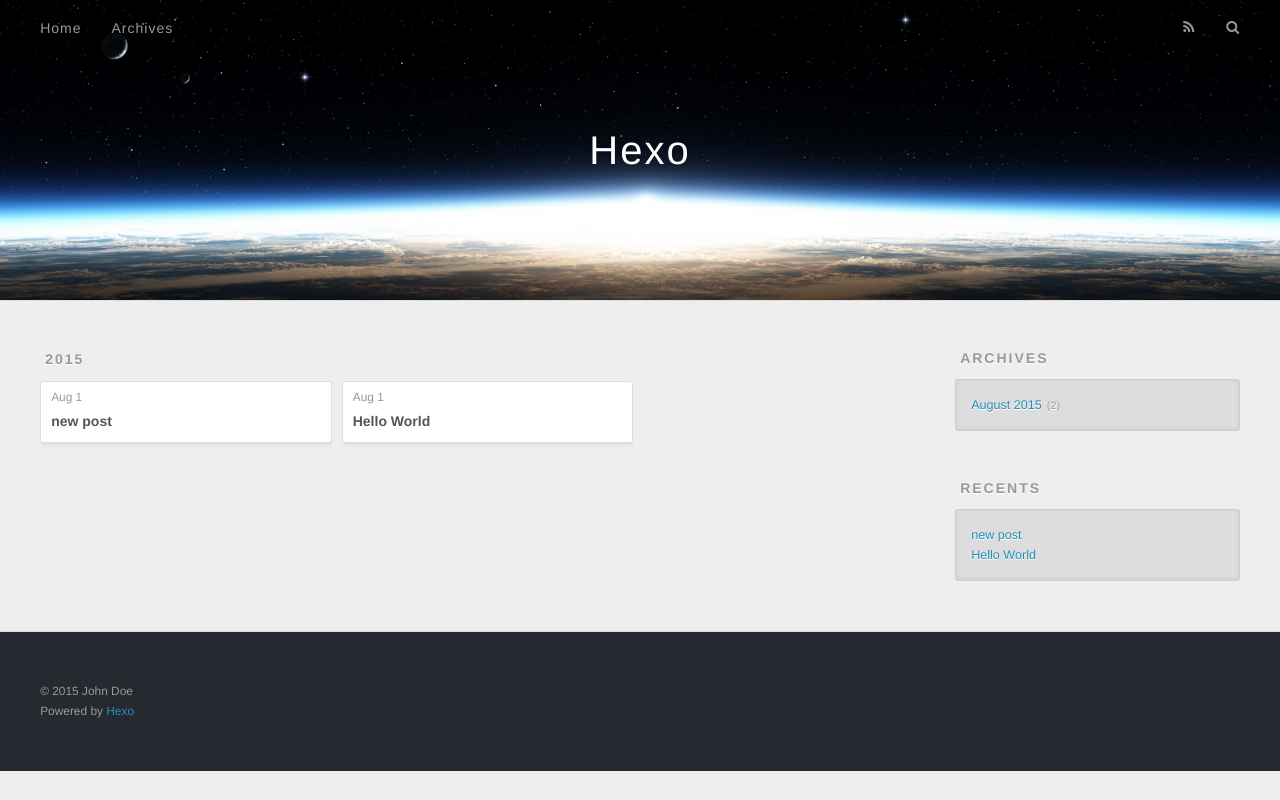
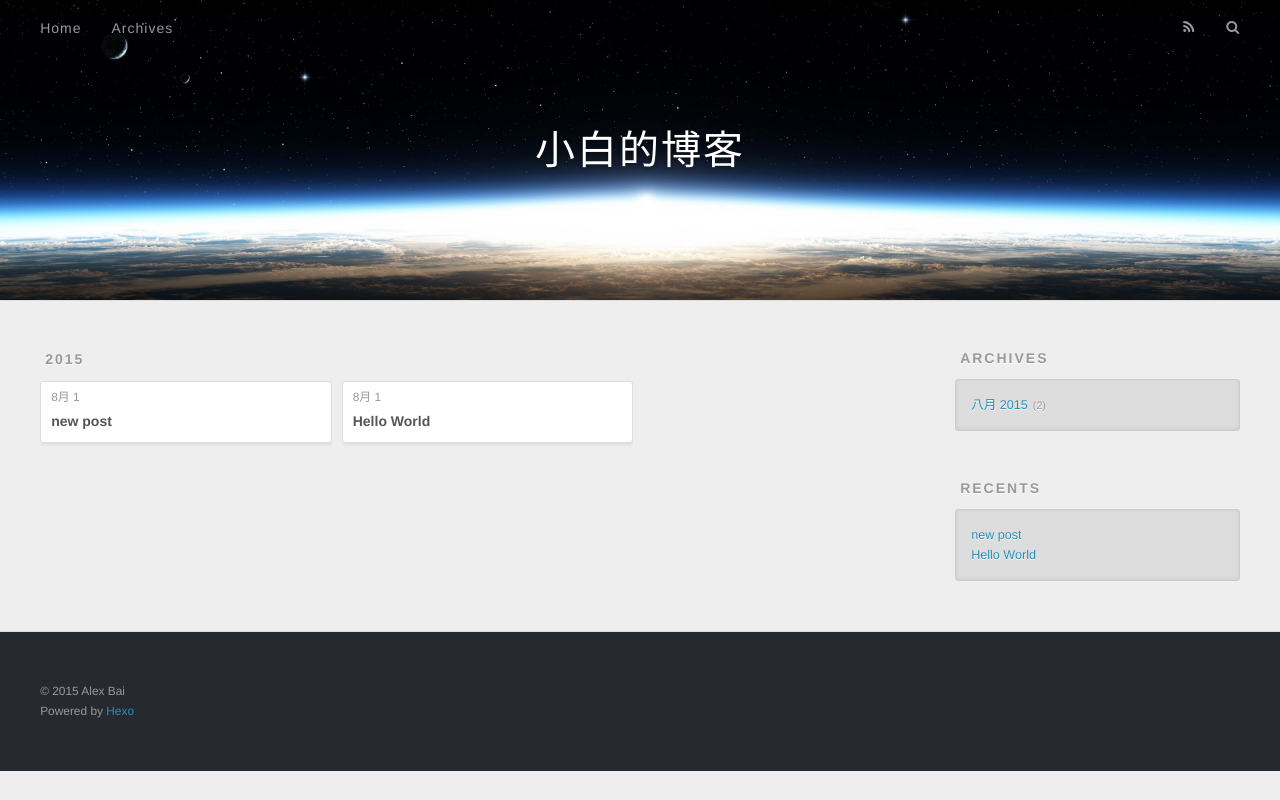
Before and after one commit to AlexBai1991/AlexBai1991.github.io, a plain HTML site: page archives/2015/08/index.html in a window 1280 px wide. Drawn offline with nearby package versions, Linux system fonts and the light colour scheme.

Commit message:
Site updated: 2015-08-01 13:28:06

```diff
--- a/archives/2015/08/index.html
+++ b/archives/2015/08/index.html
@@ -3,19 +3,19 @@
 <head>
   <meta charset="utf-8">
 
-  <title>Archives: 2015/8 | Hexo</title>
+  <title>Archives: 2015/8 | 小白的博客</title>
   <meta name="viewport" content="width=device-width, initial-scale=1, maximum-scale=1">
   <meta name="description">
 <meta property="og:type" content="website">
-<meta property="og:title" content="Hexo">
+<meta property="og:title" content="小白的博客">
 <meta property="og:url" content="http://yoursite.com/archives/2015/08/index.html">
-<meta property="og:site_name" content="Hexo">
+<meta property="og:site_name" content="小白的博客">
 <meta property="og:description">
 <meta name="twitter:card" content="summary">
-<meta name="twitter:title" content="Hexo">
+<meta name="twitter:title" content="小白的博客">
 <meta name="twitter:description">
 
-    <link rel="alternative" href="/atom.xml" title="Hexo" type="application/atom+xml">
+    <link rel="alternative" href="/atom.xml" title="小白的博客" type="application/atom+xml">
 
 
     <link rel="icon" href="/favicon.png">
@@ -33,7 +33,7 @@
   <div id="header-outer" class="outer">
     <div id="header-title" class="inner">
       <h1 id="logo-wrap">
-        <a href="/" id="logo">Hexo</a>
+        <a href="/" id="logo">小白的博客</a>
       </h1>
 
     </div>
@@ -76,7 +76,7 @@
   <div class="archive-article-inner">
     <header class="archive-article-header">
       <a href="/2015/08/01/new-post/" class="archive-article-date">
-  <time datetime="2015-08-01T04:46:32.000Z" itemprop="datePublished">Aug 1</time>
+  <time datetime="2015-08-01T04:46:32.000Z" itemprop="datePublished">8月 1</time>
 </a>
 
 
@@ -95,7 +95,7 @@
   <div class="archive-article-inner">
     <header class="archive-article-header">
       <a href="/2015/08/01/hello-world/" class="archive-article-date">
-  <time datetime="2015-08-01T04:27:29.000Z" itemprop="datePublished">Aug 1</time>
+  <time datetime="2015-08-01T04:27:29.000Z" itemprop="datePublished">8月 1</time>
 </a>
 
 
@@ -125,7 +125,7 @@
   <div class="widget-wrap">
     <h3 class="widget-title">Archives</h3>
     <div class="widget">
-      <ul class="archive-list"><li class="archive-list-item"><a class="archive-list-link" href="/archives/2015/08/">August 2015</a><span class="archive-list-count">2</span></li></ul>
+      <ul class="archive-list"><li class="archive-list-item"><a class="archive-list-link" href="/archives/2015/08/">八月 2015</a><span class="archive-list-count">2</span></li></ul>
     </div>
   </div>
 
@@ -156,7 +156,7 @@
 
   <div class="outer">
     <div id="footer-info" class="inner">
-      &copy; 2015 John Doe<br>
+      &copy; 2015 Alex Bai<br>
       Powered by <a href="http://hexo.io/" target="_blank">Hexo</a>
     </div>
   </div>
```
Also changed, not shown: 2015/08/01/hello-world/index.html (+7 -7 lines), 2015/08/01/new-post/index.html (+7 -7 lines), archives/2015/index.html (+10 -10 lines), archives/index.html (+10 -10 lines), index.html (+10 -10 lines).
